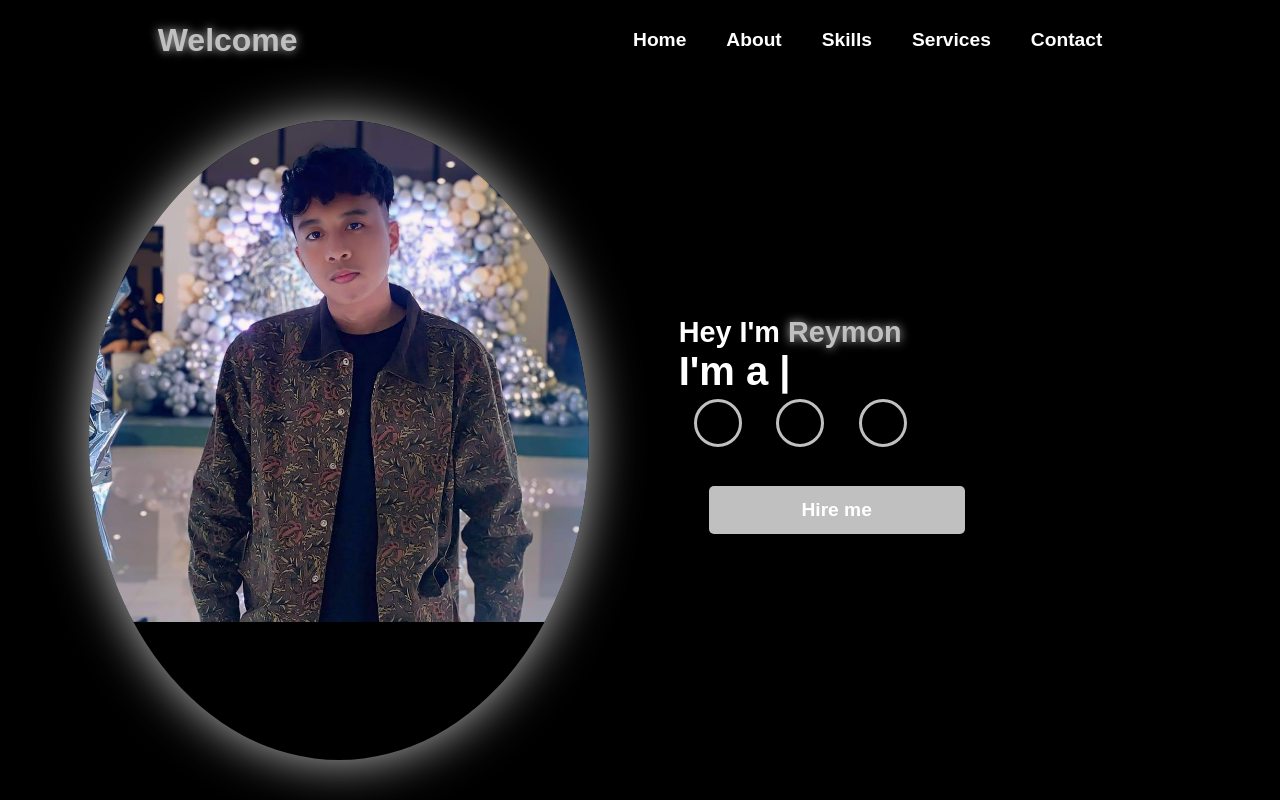
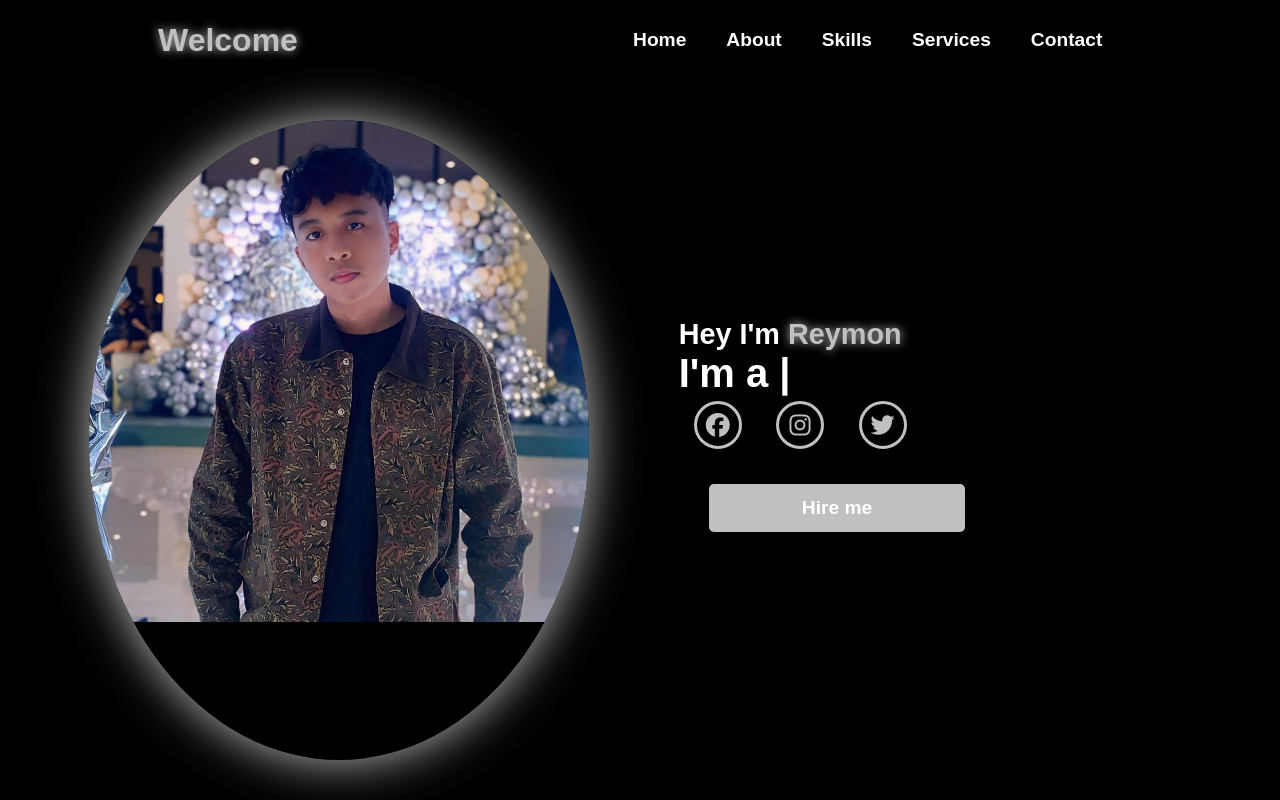
Before and after one commit to ReymonRomano/BSIT_3F, a plain HTML site: page IPT1_ROMANO/docs/index.html in a window 1280 px wide. Drawn offline with nearby package versions, Linux system fonts and the light colour scheme; files whose address does not match are found by name.

Commit message:
Update index.html

```diff
--- a/IPT1_ROMANO/docs/index.html
+++ b/IPT1_ROMANO/docs/index.html
@@ -3,7 +3,8 @@
 <head>
     <meta charset="UTF-8">
     <meta name="viewport" content="width=device-width, initial-scale=1.0">
-
+    <link rel="stylesheet" href="https://cdnjs.cloudflare.com/ajax/libs/font-awesome/6.5.1/css/all.min.css">
+    <link rel="stylesheet" href="https://unpkg.com/aos@next/dist/aos.css" />
     <link rel="stylesheet" href="css/style.css">
     <title>Reymon's Portfolio</title>
 </head>
```
